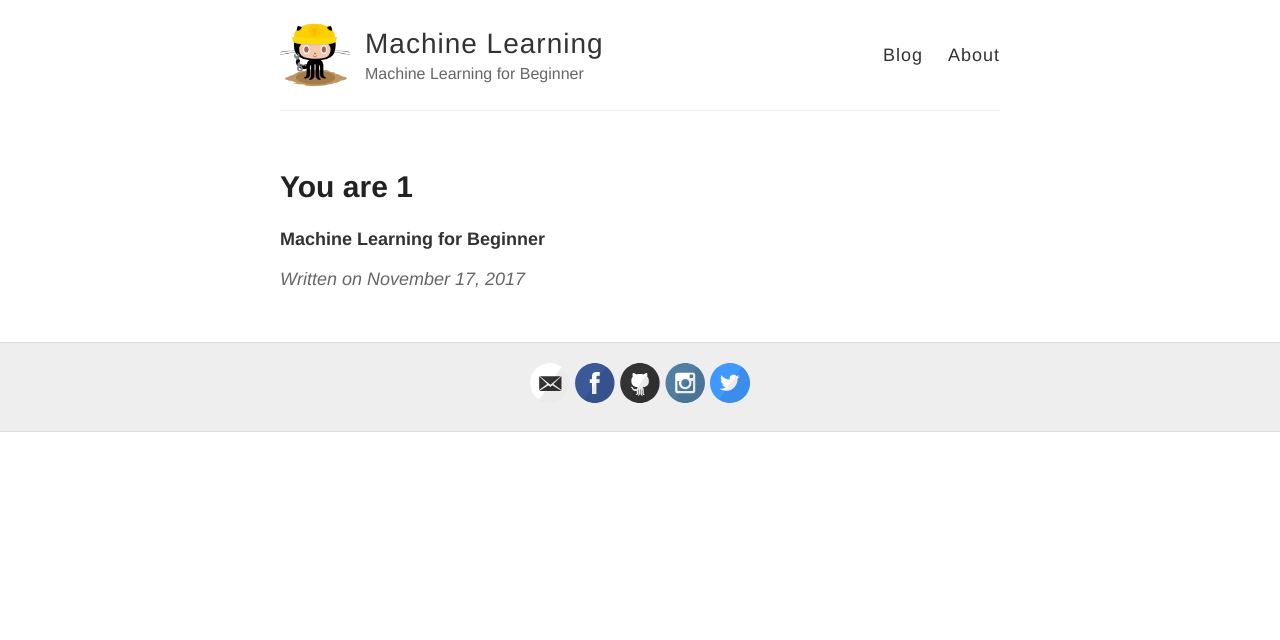
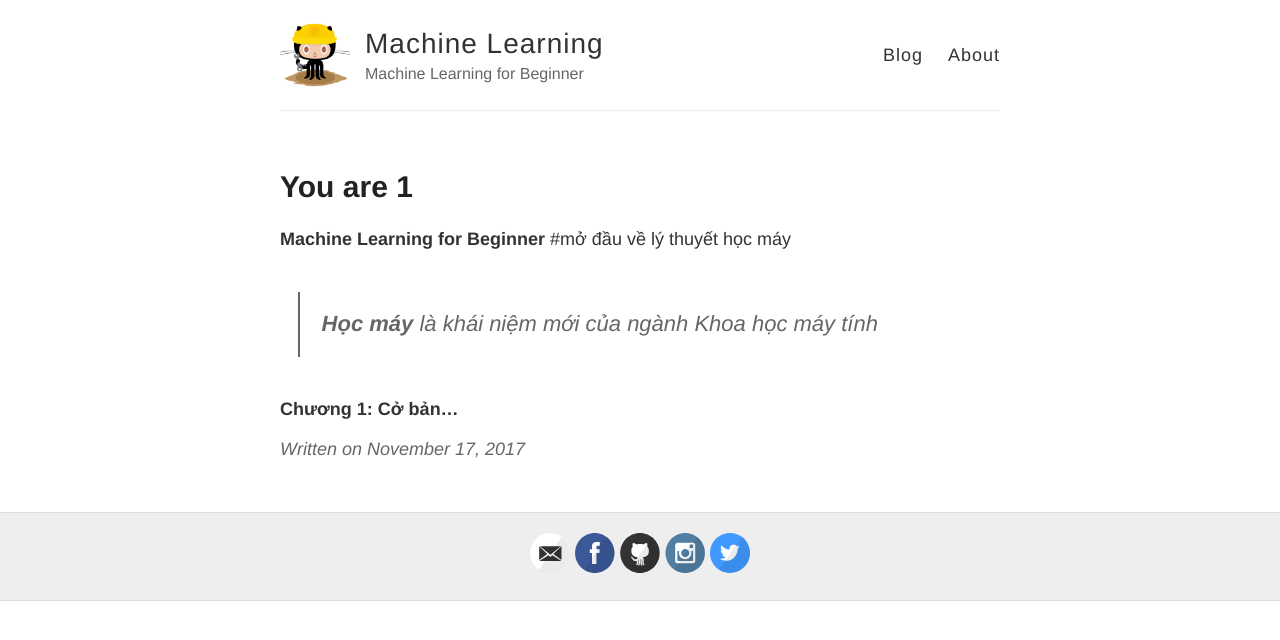
Before and after one commit to thang310/thang310.github.io, a Jekyll site: the page built from _posts/2017-11-17-post1.md, in a window 1280 px wide. Shown: the top 640 px of the page. Built offline with Jekyll 4.4.1, drawn with Linux system fonts in a browser that asks for light colours.

Commit message:
Update 2017-11-17-post1.md

```diff
--- a/_posts/2017-11-17-post1.md
+++ b/_posts/2017-11-17-post1.md
@@ -4,3 +4,7 @@ title: 'You are 1'
 ---
 
 **Machine Learning for Beginner**
+#mở đầu về lý thuyết học máy
+>**Học máy** là khái niệm mới của ngành Khoa học máy tính
+
+**Chương 1: Cở bản...**
```
